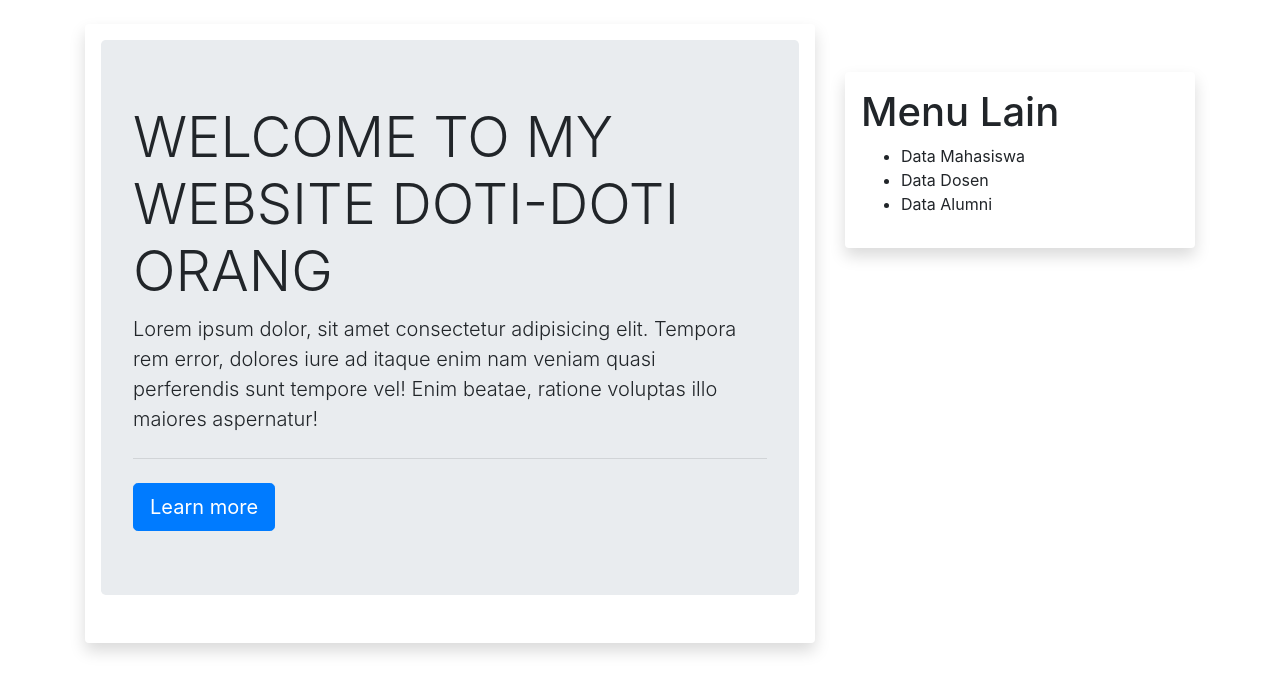
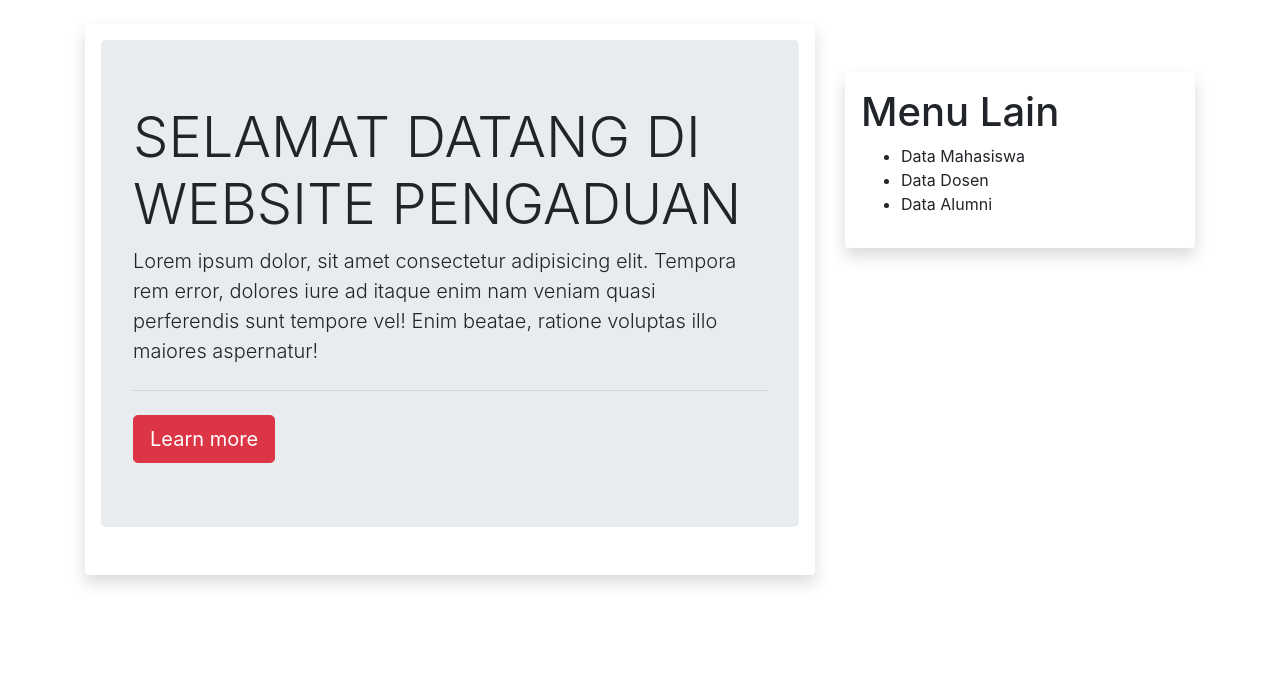
Before and after one commit to Darmawan2000/web-dila, a Python web app: template sim/templates/home.html in a window 1280 px wide. Shown: the part 56-749 px from the top of the page. Run offline with Jinja, Linux system fonts and the light colour scheme; the template is opened without the code that fills it, so the values that code supplies are empty.

Commit message:
Update home.html

```diff
--- a/sim/templates/home.html
+++ b/sim/templates/home.html
@@ -3,7 +3,7 @@
 
 {% block konten %}
 <div class="jumbotron">
-    <h1 class="display-4">WELCOME TO MY WEBSITE DOTI-DOTI ORANG</h1>
+    <h1 class="display-4">SELAMAT DATANG DI WEBSITE PENGADUAN</h1>
     <p class="lead">Lorem ipsum dolor, sit amet consectetur adipisicing elit. Tempora rem error, dolores iure ad itaque enim nam veniam quasi perferendis sunt tempore vel! Enim beatae, ratione voluptas illo maiores aspernatur!</p>
     <hr class="my-4">
     {% for data in data_maluku %}
@@ -14,7 +14,7 @@
         <li><h4>Meningal : {{data.Kasus_Meni}}</h4></li>
     </ul>
     {% endfor %}
-    <a class="btn btn-primary btn-lg" href="#" role="button">Learn more</a>
+    <a class="btn btn-Danger btn-lg" href="#" role="button">Learn more</a>
 </div>
 
 {% endblock %}
```
